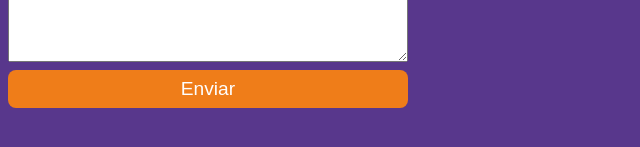
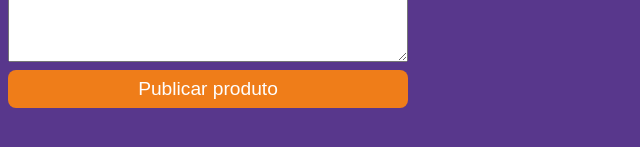
Before and after one commit to AlanPedroD/requisicao-api-fetch, a plain HTML site: page index.html in a window 1280 px wide. Shown: the part 357-504 px from the top of the page, without its empty margins (0-640 px from the left). Drawn offline with Linux system fonts and the light colour scheme.

Commit message:
texto botao editado

```diff
--- a/index.html
+++ b/index.html
@@ -18,7 +18,7 @@
       <input type="text" id="valor" name="title" >
       <label for="post-body">Descrição</label>
       <textarea name="body" id="post-body" cols="30" rows="10" ></textarea>
-      <button id="btn-post">Enviar</button>
+      <button id="btn-post">Publicar produto</button>
       <span class="helper-text" id="helper-text-post"></span>
     </form>
   </section>
```
